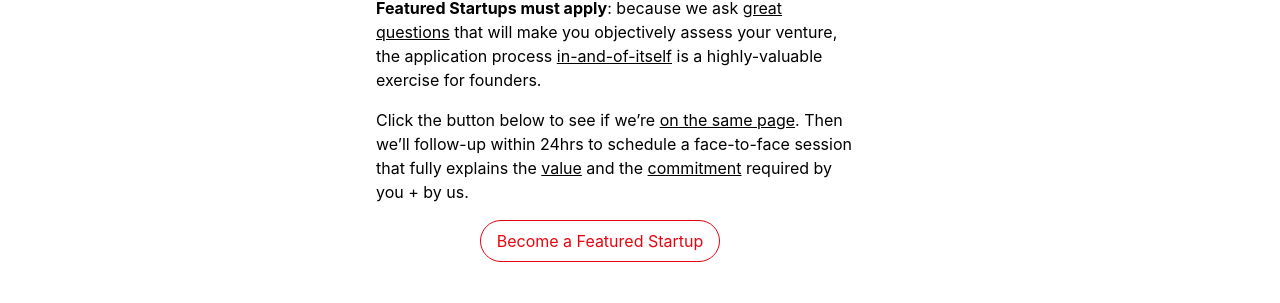
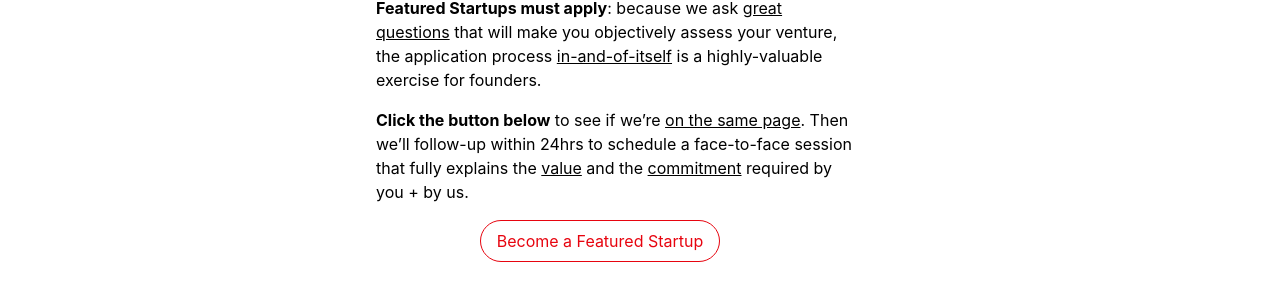
Before and after one commit to aaronergreen/jumpstarts, a Jekyll site: the page built from _about/contact.md, in a window 1280 px wide. Shown: the part 199-502 px from the top of the page. Built offline with Jekyll 4.4.1, drawn with Linux system fonts in a browser that asks for light colours.

Commit message:
added bolding

```diff
--- a/_about/contact.md
+++ b/_about/contact.md
@@ -6,7 +6,7 @@ order: 6
 ---
 **Featured Startups must apply**: because we ask <u>great questions</u> that will make you objectively assess your venture, the application process <u>in-and-of-itself</u> is a highly-valuable exercise for founders.
 
-Click the button below to see if we’re <u>on the same page</u>.
+**Click the button below** to see if we’re <u>on the same page</u>.
 Then we'll follow-up within 24hrs to schedule a face-to-face session that fully explains the <u>value</u> and the <u>commitment</u> required by you + by us.
 
 <div class="tc">
```
